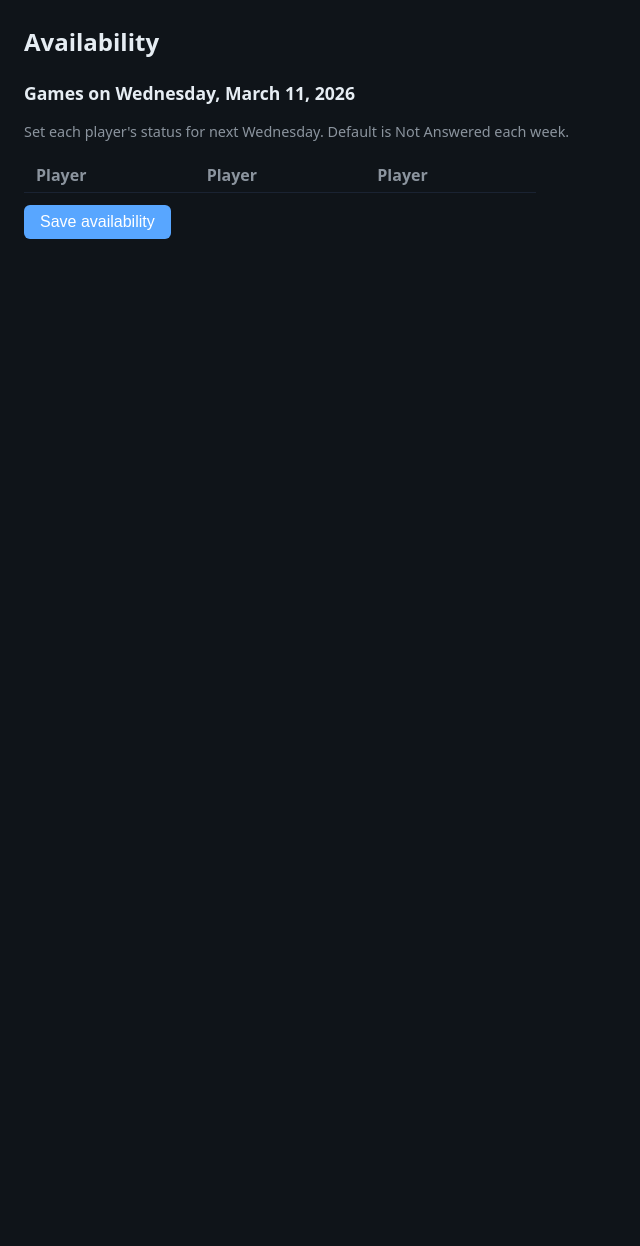
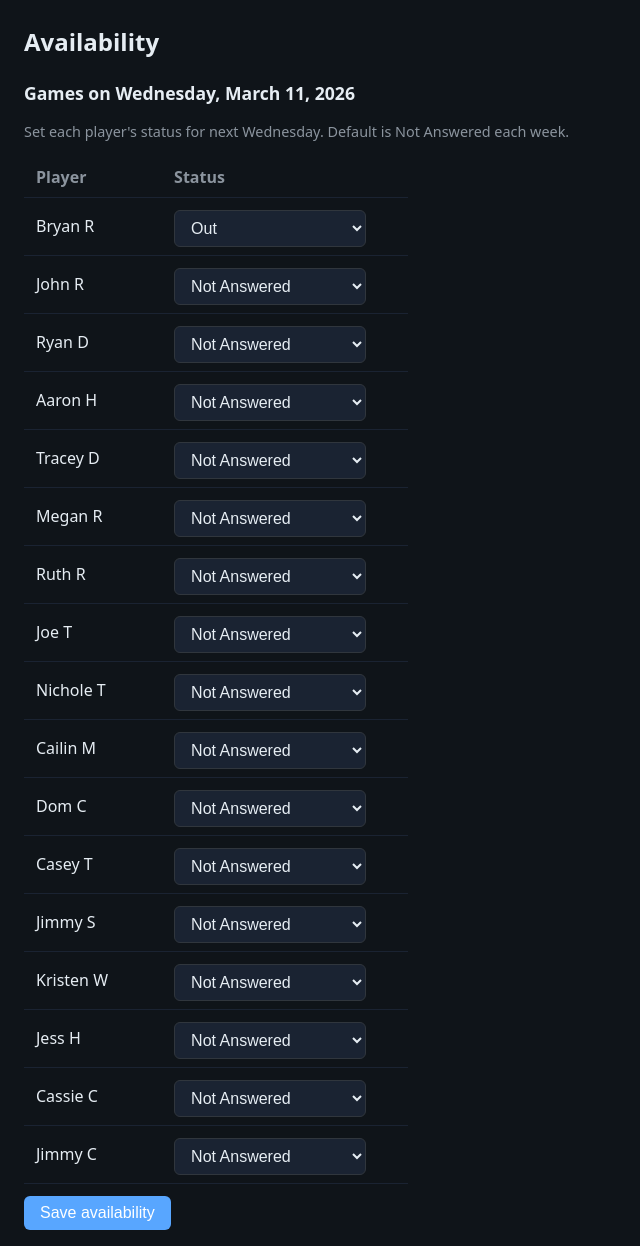
Before and after one commit to Brue33/pickleball-scheduler, a Flask app: page /availability in a window 1280 px wide. Shown: the part 53-1299 px from the top of the page, without its empty margins (0-640 px from the left). Before the commit the page ends 292 px from the top, so only its background shows below. Run offline with Flask 2, Linux system fonts and the light colour scheme; lists and menus that the app fills with data are empty.

Commit message:
fixing lists again

```diff
--- /dev/null
+++ b/published_schedule.json
@@ -0,0 +1,7 @@
+{
+  "date_key": null,
+  "next_wednesday_display": "",
+  "players": [],
+  "schedule_entries": [],
+  "rankings": {}
+}
--- a/templates/availability.html
+++ b/templates/availability.html
@@ -9,31 +9,19 @@
     <p><a href="{{ url_for('players') }}">Add players to your list</a> first (Players tab, password protected).</p>
   {% elif read_only %}
     <p style="color: var(--muted); font-size: 0.9rem;">Schedule is already generated. Availability is locked. Enter the schedule password to edit.</p>
-    {% set sorted_players = player_list|sort %}
-    {% set columns = sorted_players|batch(8) %}
-    <table style="border-collapse: collapse;">
+    <table style="max-width: 24rem;">
       <thead>
-        <tr>
-          {% for col in columns %}
-            <th style="padding: 0.35rem 0.75rem; text-align: left; border-bottom: 1px solid var(--surface); vertical-align: top;">Player</th>
-          {% endfor %}
-        </tr>
+        <tr><th>Player</th><th>Status</th></tr>
       </thead>
       <tbody>
-        {% for row_index in range(8) %}
+        {% for p in player_list %}
           <tr>
-            {% for col in columns %}
-              <td style="padding: 0.35rem 0.75rem; border-bottom: 1px solid var(--surface); vertical-align: top;">
-                {% if row_index < col|length %}
-                  <strong>{{ col[row_index] }}</strong><br>
-                  <span style="font-size: 0.9rem;">
-                    {% if availability.get(col[row_index]) == 'in' %}<span style="color: var(--success); font-weight: 600;">In</span>
-                    {% elif availability.get(col[row_index]) == 'out' %}<span style="color: var(--error);">Out</span>
-                    {% else %}<span style="color: var(--muted);">Not Answered</span>{% endif %}
-                  </span>
-                {% endif %}
-              </td>
-            {% endfor %}
+            <td>{{ p }}</td>
+            <td>
+              {% if availability.get(p) == 'in' %}<span style="color: var(--success); font-weight: 600;">In</span>
+              {% elif availability.get(p) == 'out' %}<span style="color: var(--error);">Out</span>
+              {% else %}<span style="color: var(--muted);">Not Answered</span>{% endif %}
+            </td>
           </tr>
         {% endfor %}
       </tbody>
@@ -46,31 +34,22 @@
   {% else %}
     <p style="color: var(--muted); font-size: 0.9rem;">Set each player's status for next Wednesday. Default is Not Answered each week.</p>
     <form method="post" action="{{ url_for('availability') }}">
-      {% set sorted_players = player_list|sort %}
-      {% set columns = sorted_players|batch(8) %}
-      <table style="border-collapse: collapse;">
+      <table style="max-width: 24rem;">
         <thead>
-          <tr>
-            {% for col in columns %}
-              <th style="padding: 0.35rem 0.75rem; text-align: left; border-bottom: 1px solid var(--surface); vertical-align: top;">Player</th>
-            {% endfor %}
-          </tr>
+          <tr><th>Player</th><th>Status</th></tr>
         </thead>
         <tbody>
-          {% for row_index in range(8) %}
+          {% for p in player_list %}
+            {% set current = availability.get(p, 'not_answered') %}
             <tr>
-              {% for col in columns %}
-                <td style="padding: 0.35rem 0.75rem; border-bottom: 1px solid var(--surface); vertical-align: top;">
-                  {% if row_index < col|length %}
-                    <strong>{{ col[row_index] }}</strong><br>
-                    <select name="avail_{{ col[row_index] }}" style="max-width: 10rem; margin-top: 0.2rem;">
-                      <option value="in" {% if availability.get(col[row_index], 'not_answered') == 'in' %}selected{% endif %}>In</option>
-                      <option value="out" {% if availability.get(col[row_index], 'not_answered') == 'out' %}selected{% endif %}>Out</option>
-                      <option value="not_answered" {% if availability.get(col[row_index], 'not_answered') == 'not_answered' %}selected{% endif %}>Not Answered</option>
-                    </select>
-                  {% endif %}
-                </td>
-              {% endfor %}
+              <td>{{ p }}</td>
+              <td>
+                <select name="avail_{{ p }}" style="max-width: 12rem;">
+                  <option value="in" {% if current == 'in' %}selected{% endif %}>In</option>
+                  <option value="out" {% if current == 'out' %}selected{% endif %}>Out</option>
+                  <option value="not_answered" {% if current == 'not_answered' %}selected{% endif %}>Not Answered</option>
+                </select>
+              </td>
             </tr>
           {% endfor %}
         </tbody>
```
Also changed, not shown: templates/rankings.html (+7 -18 lines).
